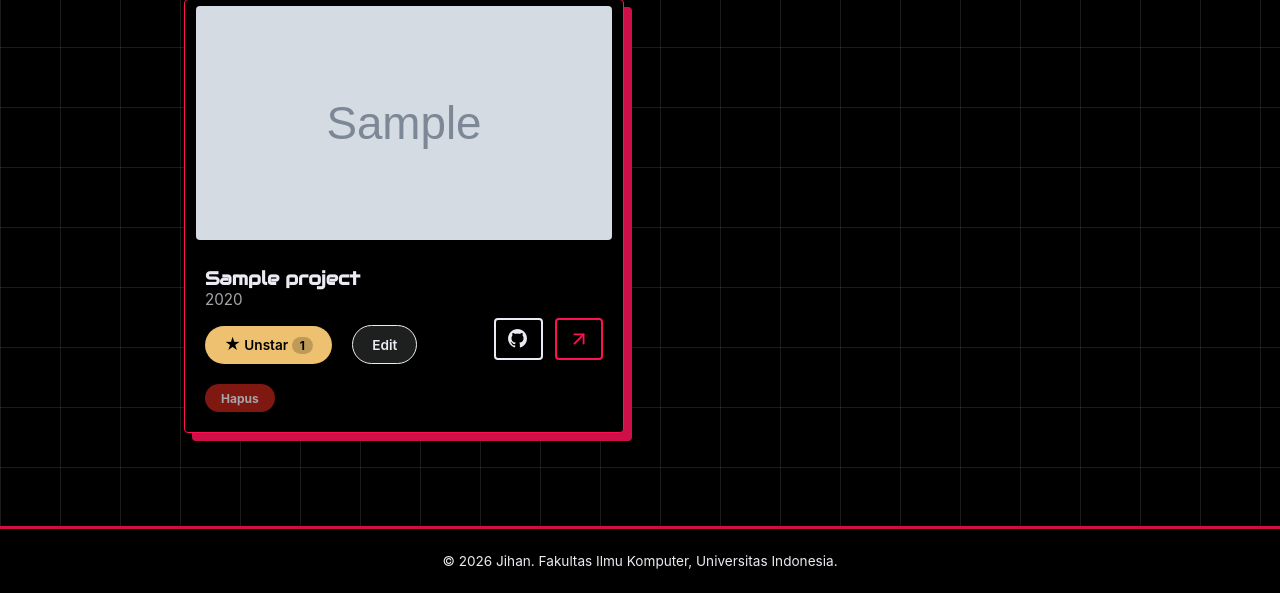
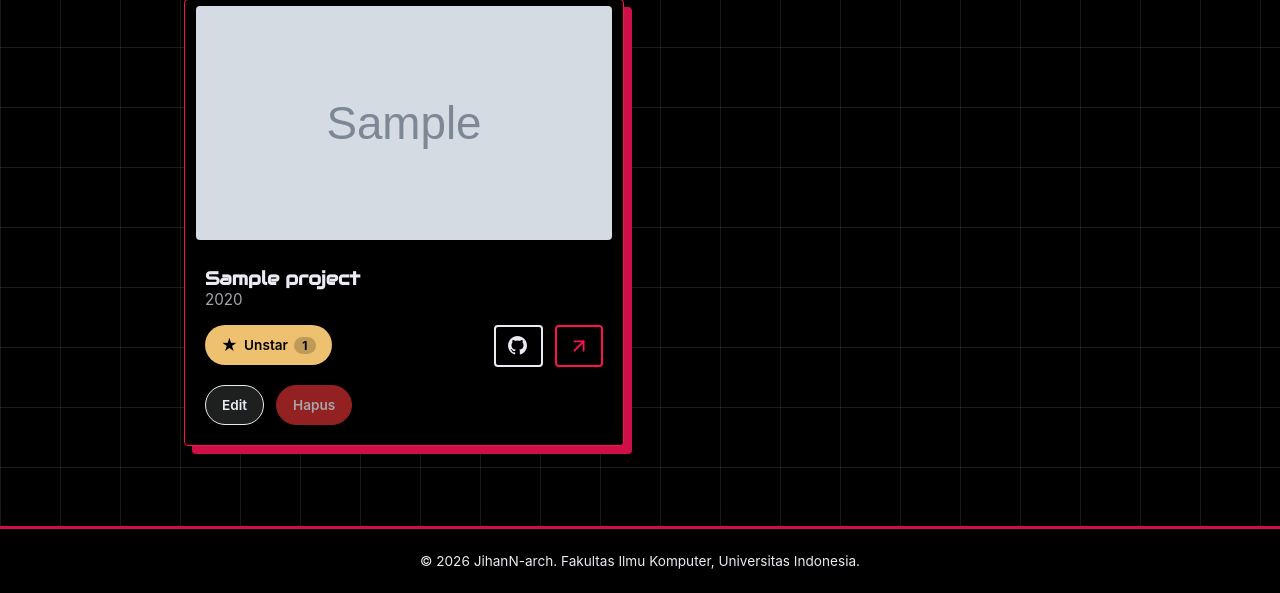
Before and after one commit to JihanN-arch/myportofolio-pbp, a Django app: page /projects/ in a window 1280 px wide. Shown: the part 253-846 px from the top of the page. Run offline with Django 5.2, Linux system fonts and the light colour scheme; a user stored in the database is signed in; tables that the repository leaves empty hold one stand-in row (values such as "Sample post"); grey boxes marked "Sample" are stand-in pictures; some web fonts are replaced.

Commit message:
style(ui): polish card layout, danger button, bakground

```diff
--- a/static/css/style.css
+++ b/static/css/style.css
@@ -113,6 +113,17 @@ h1,
   font-family: "Permanent Marker", cursive;
   letter-spacing: 0.2rem;
   font-weight: bolder;
+}
+
+.button.button-danger {
+  background: #d32f2f;
+  color: var(--white);
+  border: 1px solid #d32f2f;
+}
+
+.button.button-danger:hover {
+  background: #b71c1c;
+  border-color: #b71c1c;
 }
 
 /** EMPTY STATE */
@@ -816,9 +827,11 @@ h1,
 
 /** EXPERIENCE SECTION CSS */
 .experience-grid {
-  display: grid;
-  grid-template-columns: repeat(auto-fit, minmax(240px, 1fr));
+  display: flex;
+  flex-direction: column;
   gap: 1rem;
+  max-width: 720px;
+  margin: 0 auto;
 }
 
 .experience-card {
@@ -827,6 +840,7 @@ h1,
   border: 1px solid var(--pink-red);
   border-radius: 8px;
   box-shadow: 0 4px 0px 0px var(--red);
+  color: var(--pink-red);
   transition:
     transform 0.25s ease,
     box-shadow 0.25s ease,
@@ -839,6 +853,7 @@ h1,
 .experience-card:nth-child(even) {
   border: 1px solid var(--green);
   color: var(--green);
+  box-shadow: 0 4px 0px 0px var(--green-dark);
 }
 
 .experience-card:nth-child(even):hover {
@@ -867,7 +882,7 @@ h1,
 }
 
 .experience-category {
-  color: var(--red);
+  color: inherit;
   font-size: var(--fs-caption);
   font-weight: 700;
   text-transform: uppercase;
@@ -893,7 +908,7 @@ h1,
 .line-breaker {
   display: block;
   height: 1px;
-  background-color: var(--red);
+  background-color: currentColor;
   transform: scaleX(0);
   transform-origin: center;
   transition: transform 0.8s ease;
@@ -928,15 +943,17 @@ h1,
 }
 
 .experience-description {
-  color: var(--pink-red);
+  color: inherit;
   font-size: var(--fs-body);
   font-weight: 500;
+  opacity: 0.9;
 }
 
 .experience-status {
   font-size: var(--fs-small);
-  color: var(--red);
+  color: inherit;
   font-weight: 700;
+  opacity: 0.85;
 }
 
 /* PEOJECT */
@@ -1135,15 +1152,30 @@ h1,
 
 .project-actions {
   display: flex;
-  align-items: center;
+  flex-direction: column;
+  align-items: flex-start;
   flex-wrap: wrap;
   gap: 20px;
   margin-top: 1rem;
 }
 
-.project-actions .button {
-  font-size: 0.85rem;
+.project-actions__row {
+  display: flex;
+  align-items: center;
+  flex-wrap: wrap;
+  gap: 0.75rem;
+}
+
+.project-actions .button,
+.project-actions .button-star {
+  height: 40px;
+  padding: 0 1rem;
+  font-size: var(--fs-small);
   font-weight: 600;
+  display: inline-flex;
+  align-items: center;
+  gap: 0.4rem;
+  box-sizing: border-box;
 }
 
 .project-card-actions {
@@ -1251,14 +1283,6 @@ h1,
 
 .experience-status {
   margin-top: 0.6rem;
-}
-
-.experience-status .button-danger {
-  padding: 0.4rem 1rem;
-  font-size: var(--fs-caption);
-  font-weight: 700;
-  background: #b42318;
-  border-radius: 999px;
 }
 
 @media (max-width: 600px) {
--- a/templates/components/footer.html
+++ b/templates/components/footer.html
@@ -1,7 +1,7 @@
 <footer class="site-footer">
   <div class="container">
     <p>
-      &copy; 2026 {{ name }}. Fakultas Ilmu Komputer, Universitas Indonesia.
+      &copy; 2026 JihanN-arch. Fakultas Ilmu Komputer, Universitas Indonesia.
     </p>
   </div>
 </footer>
--- a/templates/pages/experience.html
+++ b/templates/pages/experience.html
@@ -58,8 +58,11 @@
             {% endif %}
 
             <div class="project-actions">
+              <div class="project-actions__row">
                 {% include "components/toggle_star.html" with item=experience %}
+              </div>
 
+              <div class="project-actions__row">
                 {% if user.is_superuser or is_editor %}
                   {% include "components/edit_modal.html" with modal_id=experience.get_edit_modal_id modal_title="Edit Experience" form_action=experience.get_update_url form=experience.edit_form secret_id=experience.get_edit_modal_id trigger_label="Edit" %}
                 {% endif %}
@@ -67,6 +70,8 @@
                 {% if user.is_superuser %}
                   {% include "components/delete_modal.html" with modal_id=experience.get_delete_modal_id item_name=experience.title delete_url=experience.get_delete_url trigger_label="Hapus" %}
                 {% endif %}
+              </div>
+
             </div>
           </div>
         </div>
--- a/templates/pages/project.html
+++ b/templates/pages/project.html
@@ -50,9 +50,12 @@
           <p>{{project.year}}</p>
 
           <div class="project-actions">
+            <div class="project-actions__row">
+            {% include "components/toggle_star.html" with item=project %}
+            </div>
 
-            {% include "components/toggle_star.html" with item=project %}
 
+            <div class="project-actions__row">
             {% if user.is_superuser or is_editor %}
               {% include "components/edit_modal.html" with modal_id=project.get_edit_modal_id modal_title="Edit project" form_action=project.get_update_url form=project.edit_form secret_id=project.get_edit_modal_id trigger_label="Edit" %}
             {% endif %}
@@ -60,6 +63,7 @@
             {% if user.is_superuser %}
               {% include "components/delete_modal.html" with modal_id=project.get_delete_modal_id item_name=project.title delete_url=project.get_delete_url trigger_label="Hapus" %}
             {% endif %}
+            </div>
           </div>
         </div>
 
```
Lines whose indentation alone changed are shown as unchanged.
